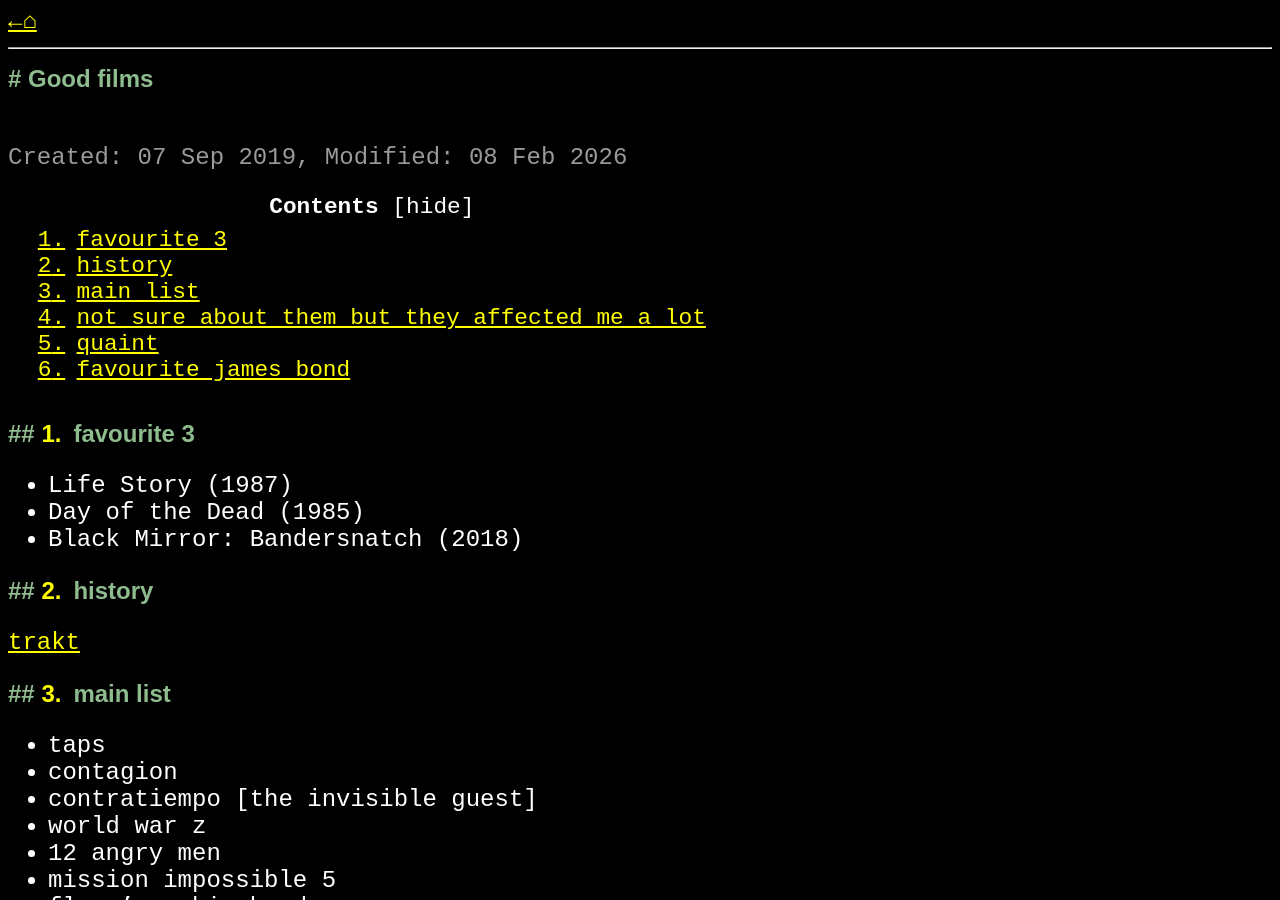
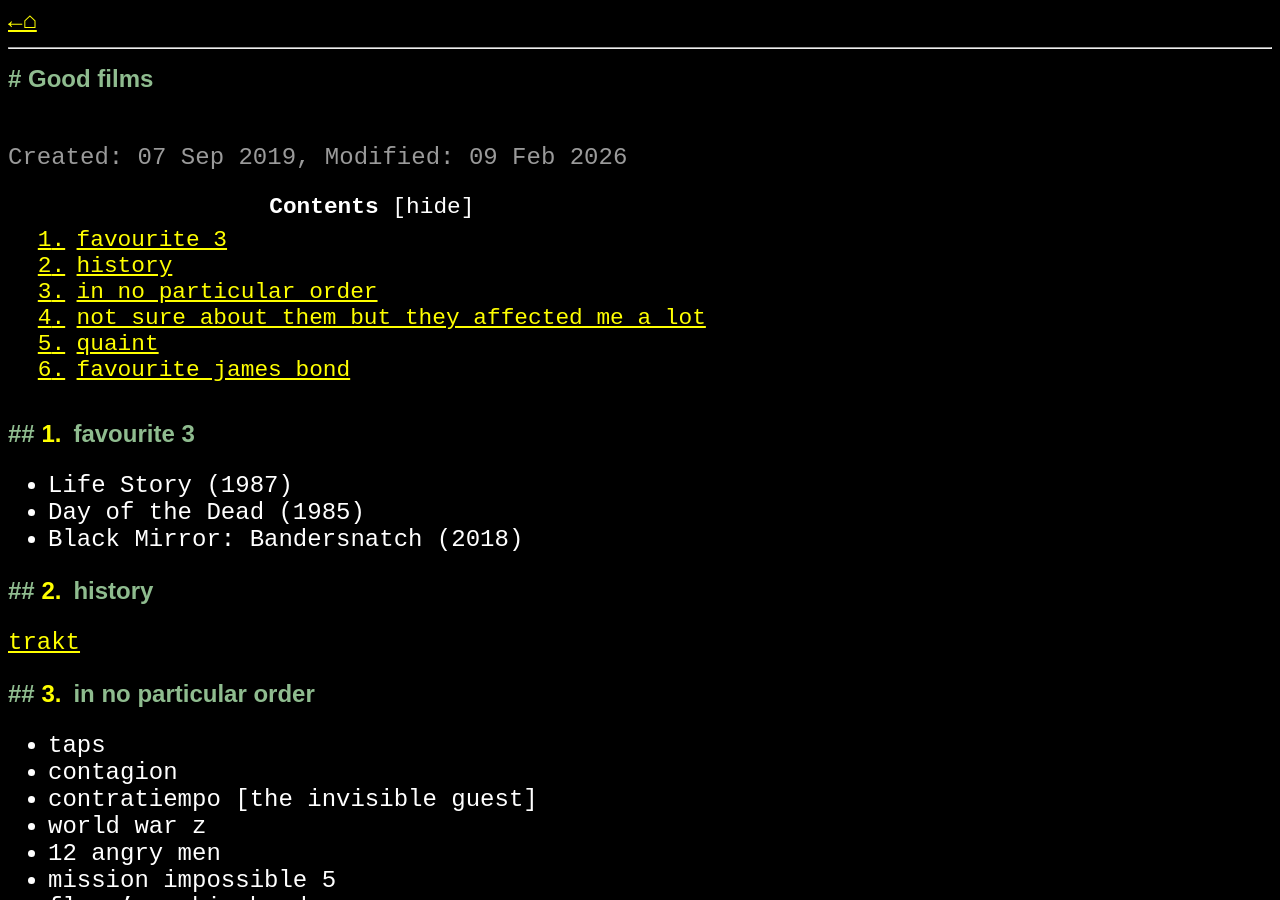
Before and after one commit to plu5/plu5.github.io, a Jekyll site: the page built from _notes/pers/good-films.md, in a window 1280 px wide and 900 px high. Built offline with Jekyll 4.4.1, drawn with Linux system fonts in a browser that asks for light colours; a style sheet for code colours, icons or effects is not loaded.

Commit message:
feat(notes): Update notes 2026-02-09 06:15

```diff
--- a/_notes/pers/good-films.md
+++ b/_notes/pers/good-films.md
@@ -3,7 +3,7 @@ layout: post
 title: Good films
 date: 2019-09-07 00:11
 conversion_date: 2026-02-08 09:58
-modified_date: 2026-02-08 14:21
+modified_date: 2026-02-09 05:58
 categories: list
 lang: en
 ---
@@ -16,7 +16,7 @@ lang: en
 ## history
 [trakt](https://trakt.tv/users/pcq/history/movies)
 
-## main list
+## in no particular order
 - taps
 - contagion
 - contratiempo [the invisible guest]
```
Also changed, not shown: _notes/s/l/phrases-fr.md (+3 -1 lines).
